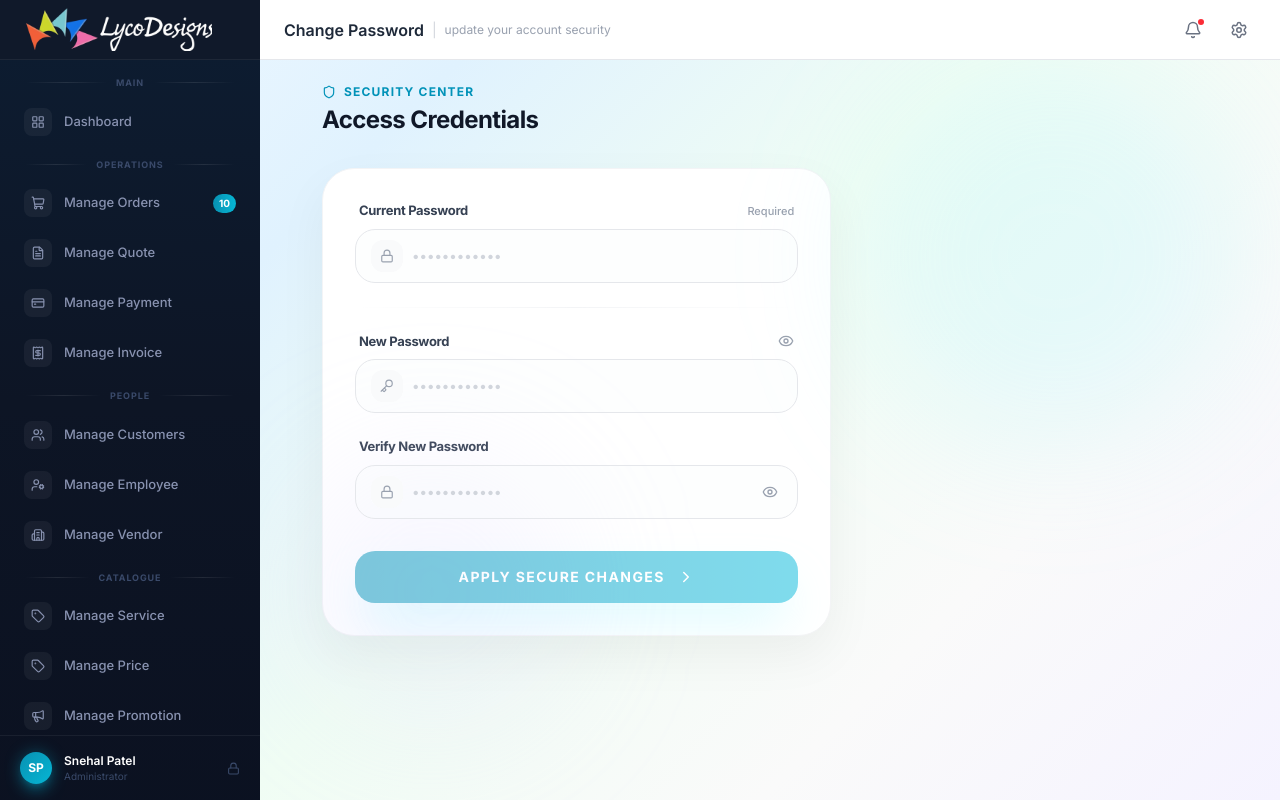
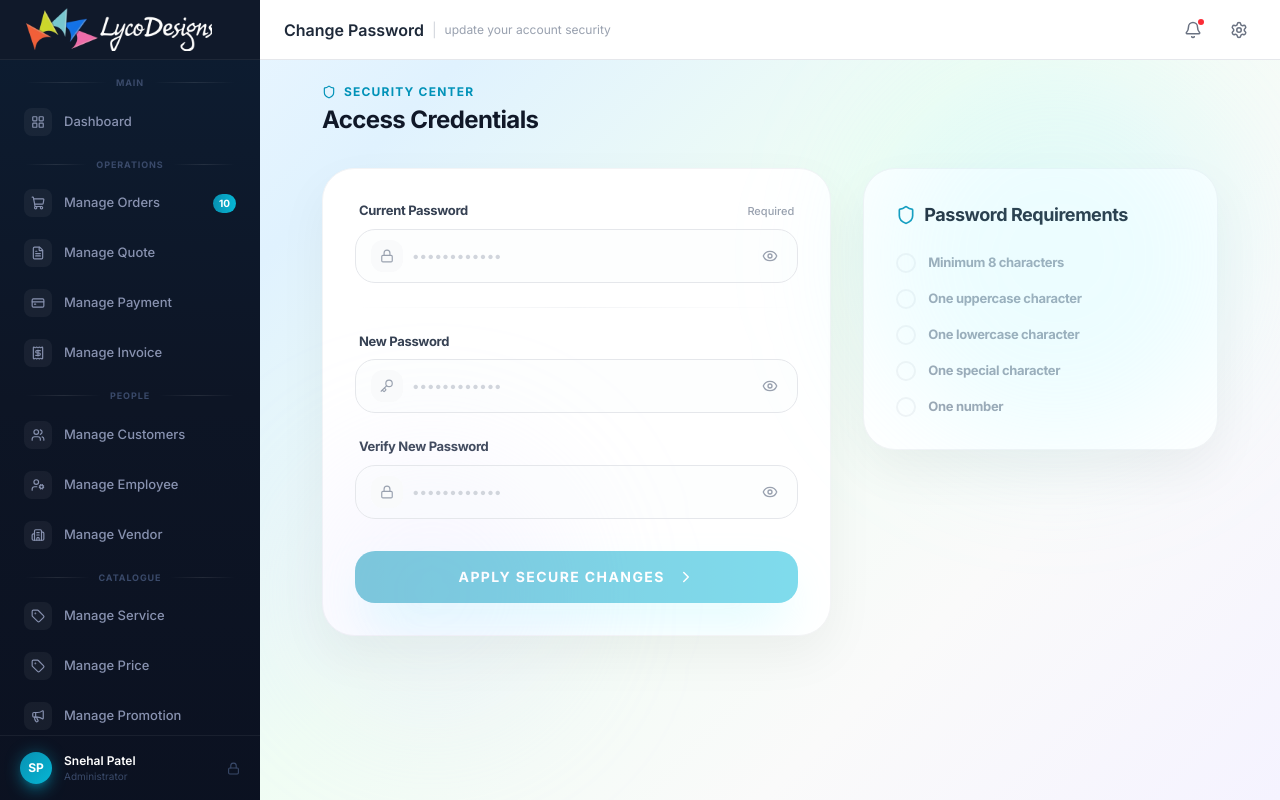
Before and after one commit to Pratik1257/Lyco, a React (Vite) app in the folder frontend/: page /change-password in a window 1280 px wide. Built offline with nearby package versions, Linux system fonts and the light colour scheme; no server answers.

Commit message:
fix changepwd page ui and fix settings panel bug

```diff
--- a/frontend/src/components/layout/Header.tsx
+++ b/frontend/src/components/layout/Header.tsx
@@ -94,7 +94,10 @@ export default function Header({ title, subtitle, onMenuToggle }: HeaderProps) {
             <Settings size={18} className={activePanel === 'settings' ? 'text-[#1D9E75]' : 'text-gray-500'} />
           </button>
 
-          <SettingsPanel isOpen={activePanel === 'settings'} />
+          <SettingsPanel
+            isOpen={activePanel === 'settings'}
+            onClose={() => setActivePanel(null)}
+          />
         </div>
       </div>
     </header>
--- a/frontend/src/components/layout/panels/SettingsPanel.tsx
+++ b/frontend/src/components/layout/panels/SettingsPanel.tsx
@@ -54,9 +54,10 @@ const Toggle = ({ isChecked, onChange, label, subtext }: ToggleProps) => (
 
 interface SettingsPanelProps {
   isOpen: boolean;
+  onClose: () => void;
 }
 
-export default function SettingsPanel({ isOpen }: SettingsPanelProps) {
+export default function SettingsPanel({ isOpen, onClose }: SettingsPanelProps) {
   const [emailNotif, setEmailNotif] = useState(true);
   const [quoteAlert, setQuoteAlert] = useState(true);
   const [paymentRemind, setPaymentRemind] = useState(false);
@@ -90,7 +91,10 @@ export default function SettingsPanel({ isOpen }: SettingsPanelProps) {
         <SettingsRow
           label="Change password"
           subtext="Last changed 30 days ago"
-          onClick={() => navigate('/change-password')}
+          onClick={() => {
+            navigate('/change-password');
+            onClose();
+          }}
         />
 
         {/* NOTIFICATIONS Section */}
--- a/frontend/src/pages/ChangePassword.tsx
+++ b/frontend/src/pages/ChangePassword.tsx
@@ -15,24 +15,16 @@ export default function ChangePassword() {
   const [isSuccess, setIsSuccess] = useState(false);
   const [error, setError] = useState<string | null>(null);
 
-  // Strength Meter Logic
-  const strength = useMemo(() => {
-    if (!newPassword) return { score: 0, label: '', color: 'bg-gray-200', width: '0%' };
-    let score = 0;
-    if (newPassword.length >= 8) score++;
-    if (/[A-Z]/.test(newPassword)) score++;
-    if (/[0-9]/.test(newPassword)) score++;
-    if (/[^A-Za-z0-9]/.test(newPassword)) score++;
+  // Validation Rules
+  const validations = useMemo(() => [
+    { id: 'length', text: 'Minimum 8 characters', isValid: newPassword.length >= 8 },
+    { id: 'uppercase', text: 'One uppercase character', isValid: /[A-Z]/.test(newPassword) },
+    { id: 'lowercase', text: 'One lowercase character', isValid: /[a-z]/.test(newPassword) },
+    { id: 'special', text: 'One special character', isValid: /[^A-Za-z0-9]/.test(newPassword) },
+    { id: 'number', text: 'One number', isValid: /[0-9]/.test(newPassword) }
+  ], [newPassword]);
 
-    const levels = [
-      { label: 'Too Short', color: 'bg-rose-400', width: '25%' },
-      { label: 'Weak',      color: 'bg-orange-400', width: '50%' },
-      { label: 'Medium',    color: 'bg-amber-400', width: '75%' },
-      { label: 'Strong',    color: 'bg-emerald-500', width: '100%' }
-    ];
-
-    return { ...levels[Math.max(0, score - 1)], score };
-  }, [newPassword]);
+  const isPasswordValid = useMemo(() => validations.every(v => v.isValid), [validations]);
 
 
   const handleSubmit = (e: React.FormEvent) => {
@@ -45,8 +37,8 @@ export default function ChangePassword() {
       return;
     }
 
-    if (strength.score < 2) {
-      setError('Please choose a stronger password');
+    if (!isPasswordValid) {
+      setError('Please meet all password requirements');
       return;
     }
 
@@ -106,8 +98,15 @@ export default function ChangePassword() {
                       value={currentPassword}
                       onChange={(e) => setCurrentPassword(e.target.value)}
                       placeholder="••••••••••••"
-                      className="w-full pl-14 pr-4 py-4 bg-gray-50/30 border border-gray-200 rounded-[1.25rem] text-sm focus:outline-none focus:ring-4 focus:ring-cyan-500/5 focus:border-cyan-500/50 focus:bg-white transition-all font-medium text-gray-800 placeholder:text-gray-300"
+                      className="w-full pl-14 pr-12 py-4 bg-gray-50/30 border border-gray-200 rounded-[1.25rem] text-sm focus:outline-none focus:ring-4 focus:ring-cyan-500/5 focus:border-cyan-500/50 focus:bg-white transition-all font-medium text-gray-800 placeholder:text-gray-300"
                     />
+                    <button
+                      type="button"
+                      onClick={() => setShowPasswords(!showPasswords)}
+                      className="absolute right-4 top-1/2 -translate-y-1/2 text-gray-400 hover:text-cyan-600 transition-colors p-1"
+                    >
+                      {showPasswords ? <EyeOff size={16} /> : <Eye size={16} />}
+                    </button>
                   </div>
                 </div>
 
@@ -117,13 +116,6 @@ export default function ChangePassword() {
                 <div className="space-y-2 text-left">
                   <div className="flex justify-between items-center px-1">
                     <label className="text-[13px] font-bold text-gray-700 tracking-tight">New Password</label>
-                    <button
-                      type="button"
-                      onClick={() => setShowPasswords(!showPasswords)}
-                      className="text-gray-400 hover:text-cyan-600 transition-colors"
-                    >
-                      {showPasswords ? <EyeOff size={16} /> : <Eye size={16} />}
-                    </button>
                   </div>
                   <div className="relative group/field transition-all">
                     <div className="absolute left-4 top-1/2 -translate-y-1/2 w-8 h-8 rounded-xl bg-gray-50 flex items-center justify-center text-gray-400 group-focus-within/field:bg-cyan-50 group-focus-within/field:text-cyan-600 transition-all duration-300">
@@ -138,7 +130,14 @@ export default function ChangePassword() {
                       className="w-full pl-14 pr-12 py-4 bg-gray-50/30 border border-gray-200 rounded-[1.25rem] text-sm focus:outline-none focus:ring-4 focus:ring-cyan-500/5 focus:border-cyan-500/50 focus:bg-white transition-all font-medium text-gray-800 placeholder:text-gray-300"
                     />
                     <div className="absolute right-4 top-1/2 -translate-y-1/2 flex items-center gap-2">
-                       {strength.score >= 4 && <CheckCircle2 size={16} className="text-emerald-500" />}
+                       {isPasswordValid && <CheckCircle2 size={16} className="text-emerald-500" />}
+                       <button
+                         type="button"
+                         onClick={() => setShowPasswords(!showPasswords)}
+                         className="text-gray-400 hover:text-cyan-600 transition-colors p-1"
+                       >
+                         {showPasswords ? <EyeOff size={16} /> : <Eye size={16} />}
+                       </button>
                     </div>
                   </div>
                 </div>
@@ -180,7 +179,7 @@ export default function ChangePassword() {
 
               <button
                 type="submit"
-                disabled={isPending || !currentPassword || !newPassword}
+                disabled={isPending || !currentPassword || !newPassword || !isPasswordValid}
                 className="w-full relative py-4 bg-gradient-to-r from-cyan-600 to-cyan-500 hover:from-cyan-700 hover:to-cyan-600 rounded-[1.25rem] transition-all duration-300 active:scale-[0.98] shadow-2xl shadow-cyan-200 disabled:opacity-50 group"
               >
                 <div className="relative flex items-center justify-center gap-3">
@@ -197,7 +196,28 @@ export default function ChangePassword() {
         </div>
 
         {/* Right: Security Dashboard Context */}
-
+        <div className="lg:col-span-5 space-y-6 animate-in slide-in-from-right-8 duration-700">
+          <div className="bg-white rounded-[2rem] shadow-[0_20px_50px_rgba(0,0,0,0.05)] border border-gray-100 p-8 space-y-6">
+             <div className="flex items-center gap-2 text-gray-900 font-black text-lg tracking-tight">
+               <Shield className="text-cyan-600" size={20} />
+               Password Requirements
+             </div>
+             <ul className="space-y-4">
+               {validations.map(rule => (
+                 <li key={rule.id} className="flex items-center gap-3 transition-opacity">
+                   {rule.isValid ? (
+                     <CheckCircle2 className="text-emerald-500 shrink-0" size={20} />
+                   ) : (
+                     <div className="w-5 h-5 rounded-full border-2 border-gray-100 shrink-0" />
+                   )}
+                   <span className={`text-[13px] font-bold tracking-tight transition-colors ${rule.isValid ? 'text-gray-900' : 'text-gray-400'}`}>
+                     {rule.text}
+                   </span>
+                 </li>
+               ))}
+             </ul>
+          </div>
+        </div>
 
       </div>
     </div>
```
Also changed, not shown: 1 other file (tests, documents, lock files or other folders).
